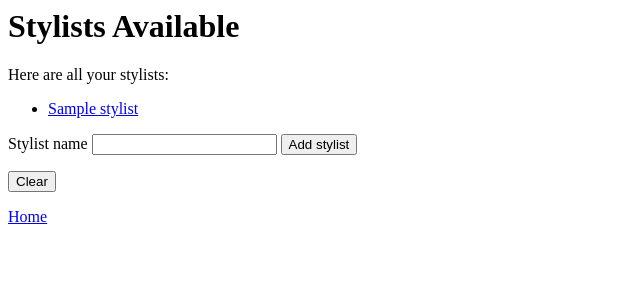
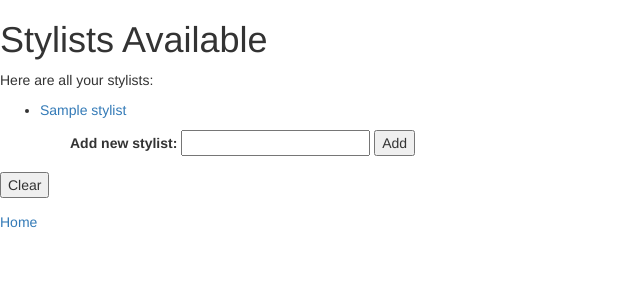
Before and after one commit to Jeremiah-Freeman/PHP---Hair-Salon, a PHP site: template views/stylists.html.twig in a window 1280 px wide. Shown: the top 300 px of the page, without its empty margins (0-640 px from the left). Run offline with PHP 8.4, Linux system fonts and the light colour scheme; the template is opened without the code that fills it: most values are stand-ins (such as "Sample title", 1, 10 or a date in 2020); some libraries are stand-ins or nearby versions.

Commit message:
add routing to stylists page / create a functioning input form to add and display a new stylist

```diff
--- a/views/stylists.html.twig
+++ b/views/stylists.html.twig
@@ -1,5 +1,6 @@
 <html>
 <head>
+    <link href="https://maxcdn.bootstrapcdn.com/bootstrap/3.3.7/css/bootstrap.min.css" rel="stylesheet" integrity="sha384-BVYiiSIFeK1dGmJRAkycuHAHRg32OmUcww7on3RYdg4Va+PmSTsz/K68vbdEjh4u" crossorigin="anonymous">
     <title>List of Stylists</title>
 </head>
 <body>
@@ -13,12 +14,14 @@
             {% endfor %}
         </ul>
     {% endif %}
+    <div class="container" >
+        <form action='/stylists' method='post'>
+            <label for='name'>Add new stylist: </label>
+            <input id='name' name='name' type='text'>
+            <button type='submit'>Add</button>
+        </form>
+    </div>
 
-    <form action='/stylists' method='post'>
-        <label for='name'>Stylist name</label>
-        <input id='name' name='name' type='text'>
-        <button type='submit'>Add stylist</button>
-    </form>
     <form action='/delete_stylists' method='post'>
         <button type='submit'>Clear</button>
     </form>
```
Also changed, not shown: app/app.php (+12 -2 lines).
